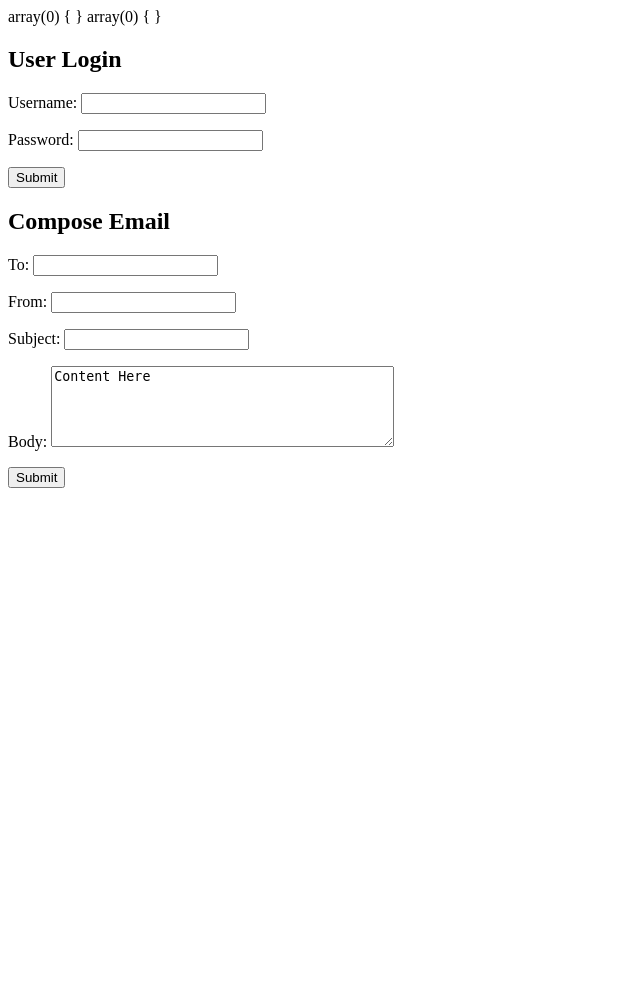
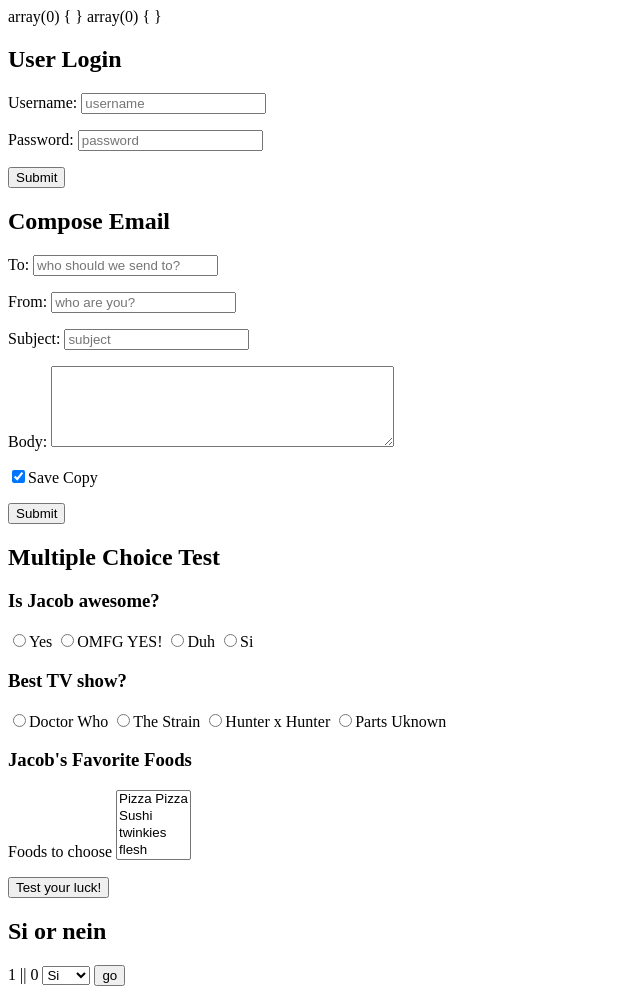
Before and after one commit to Jacob-Ernst/Codeup_Web_Exercises, a PHP site: page /my_first_form.php in a window 1280 px wide. Shown: the whole page, without its empty margins (0-640 px from the left). Before the commit the page ends 488 px from the top, so only its background shows below. Run offline with PHP 8.4, Linux system fonts and the light colour scheme.

Commit message:
Created questions

```diff
--- a/public/my_first_form.php
+++ b/public/my_first_form.php
@@ -13,11 +13,11 @@
 	<form method="POST">
 		<p>
 			<label for="username">Username:</label>
-			<input type="text" name="username" id="username"/>
+			<input type="text" name="username" id="username" placeholder="username"/>
 		</p>
 		<p>
 			<label for="password">Password:</label>
-			<input type="password" name="password" id="password"/>
+			<input type="password" name="password" id="password" placeholder="password"/>
 		</p>
 		<input type="submit"/>
 	 </form>
@@ -26,21 +26,70 @@
 	<form method="POST">
 		<p>
 			<label for="to">To:</label>
-			<input type="text" name="to" id="to"/>
+			<input type="text" name="to" id="to" placeholder="who should we send to?"/>
 		</p>
 		<p>
 			<label for="from">From:</label>
-			<input type="text" name="from" id="from"/>
+			<input type="text" name="from" id="from" placeholder="who are you?"/>
 		</p>
 		<p>
 			<label for="subject">Subject:</label>
-			<input type="text" name"subject" id="subject"/>
+			<input type="text" name"subject" id="subject" placeholder="subject"/>
 		</p>
 		<p>
 			<label for="body">Body:</label>
-			<textarea id="email_body" name="email_body" rows="5" cols="40">Content Here</textarea>
+			<textarea id="email_body" name="email_body" rows="5" cols="40"></textarea>
 		</p>
+		<p>
+			<label><input type="checkbox" name="save copy" id="save copy" checked/>Save Copy</label>
+		</p>
+
 		<input type="submit"/>
+	 </form>
+	 <form method="POST">
+	 <h2>Multiple Choice Test</h2>
+	 	<p>
+	 		<h3>Is Jacob awesome?</h3>
+	 		<label><input type="radio" id="q1a" name="q1" value="Yes" />Yes</label>
+	 		<label><input type="radio" id="q1b" name="q1" value="OMFG YES!" />OMFG YES!</label>
+	 		<label><input type="radio" id="q1c" name="q1" value="Duh" />Duh</label>
+	 		<label><input type="radio" id="q1d" name="q1" value="Si" />Si</label>
+	 	</p>
+	 	<p>
+	 		<h3>Best TV show?</h3>
+	 		<label><input type="radio" id="q2a" name="q2" value="Doctor Who" />Doctor Who</label>
+	 		<label><input type="radio" id="q2b" name="q2" value="The Strain" />The Strain</label>
+	 		<label><input type="radio" id="q2c" name="q2" value="Hunter x Hunter" />Hunter x Hunter</label>
+	 		<label><input type="radio" id="q2d" name="q2" value="Parts Uknown" />Parts Uknown</label>
+	 	</p>
+	 	<p>
+	 		<h3>Jacob's Favorite Foods</h3>
+	 		<label for "foods[]">Foods to choose</label>
+	 		<select name="foods[]" id="foods" multiple>
+	 			<option>Pizza Pizza</option>
+	 			<option>Sushi</option>
+	 			<option>twinkies</option>
+	 			<option>flesh</option>
+	 		</select>
+
+
+	 	</p>
+
+
+
+
+	 	<input type="submit" value="Test your luck!"/>
+	 </form>
+	 <form method="POST">
+	 	<h2>Si or nein</h2>
+	 	<label for "yesno">1 || 0</label>
+	 	<select name="yesno" id="yesno">
+	 		<option value="1" selected>Si</option>
+	 		<option value="0">nein</option>
+	 	</select>
+
+
+	 	<input type="submit" value="go"/>
 	 </form>
 
 </body>
```
